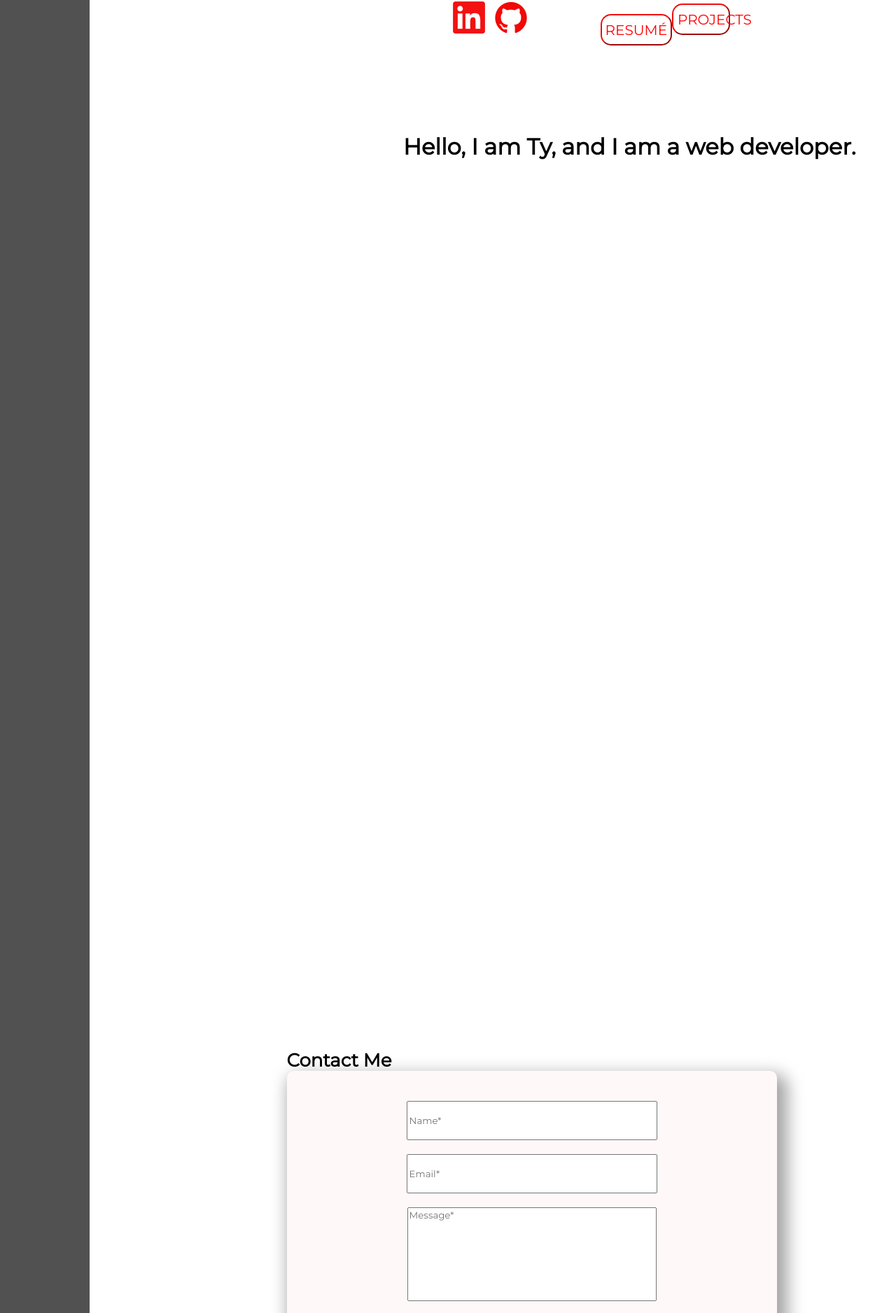
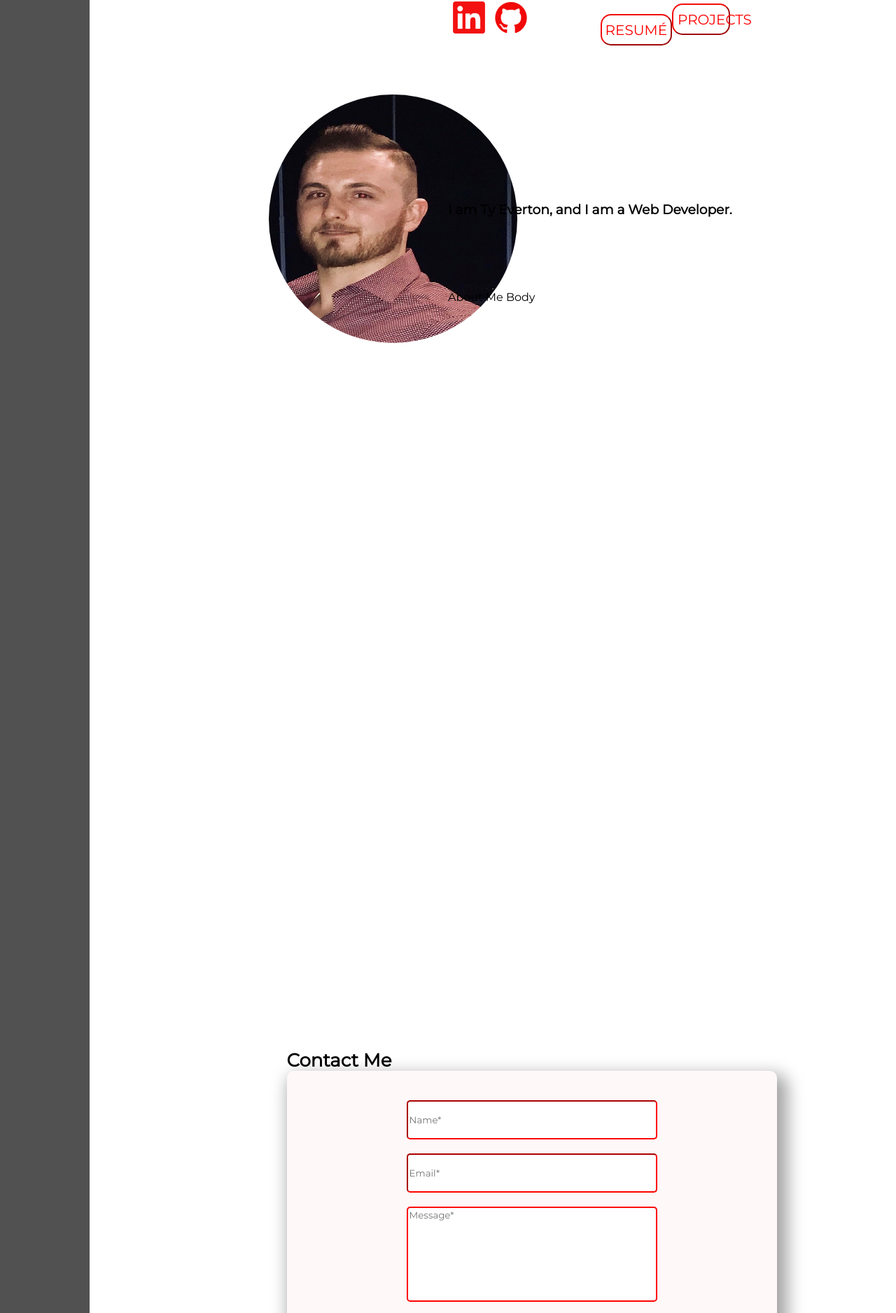
Before and after one commit to TyEverton/Portfolio-Revamp, a React (Create React App) app: page / in a window 1280 px wide. Shown: the part 30-1906 px from the top of the page at 70% size. Built offline with nearby package versions, Linux system fonts and the light colour scheme.

Commit message:
added photo and beginning to add about me section

```diff
--- a/public/index.css
+++ b/public/index.css
@@ -1,12 +1,3 @@
-
-
-.intro {
-  position: absolute;
-  left: 45%;
-  bottom: 65%;
-    font-family: 'Montserrat';
-}
-
 .navButtons {
   display: flex;
   flex-direction: row;
--- a/public/index.html
+++ b/public/index.html
@@ -18,7 +18,6 @@
   <body>
     <title></title>
     <div id="root"></div>
-    <h1 class="intro">Hello, I am Ty, and I am a web developer.</h1>
     <section class="navButtons">
       <a href="https://www.linkedin.com/in/ty-everton/" target="_blank"
         ><button class="devicon-linkedin-plain"></button
--- a/src/App.js
+++ b/src/App.js
@@ -1,7 +1,8 @@
 import './App.css'
-import NavBar from "./Components/NavBar"
-import DownloadLink from "./Components/ResumeDownload"
-import ContactForm from "./Components/ContactForm"
+import NavBar from './Components/NavBar'
+import DownloadLink from './Components/ResumeDownload'
+import ContactForm from './Components/ContactForm'
+import AboutMe from './Components/AboutMe'
 
 function App() {
   return (
@@ -9,6 +10,7 @@ function App() {
       <NavBar />
       <DownloadLink />
       <ContactForm />
+      <AboutMe />
     </div>
   )
 }
--- a/src/Components/AboutMe.js
+++ b/src/Components/AboutMe.js
@@ -0,0 +1,19 @@
+import React from 'react'
+import Photo from '../ProfilePicture.jpg'
+import './aboutme.css'
+
+const AboutMe = () => {
+  return (
+    <div>
+      <img className="photo" alt="Ty Everton" src={Photo} />
+      <section>
+        <h3 className="aboutMeIntro">
+          I am Ty Everton, and I am a Web Developer.
+        </h3>
+        <p className="aboutMeBody">About Me Body</p>
+      </section>
+    </div>
+  )
+}
+
+export default AboutMe
--- a/src/Components/NavBar.js
+++ b/src/Components/NavBar.js
@@ -4,7 +4,6 @@ import "./navbar.css"
 const NavBar = () => {
   return (
     <div>
-      {/* <button className="navBtns">PROJECTS</button> */}
       <div className="navBar"></div>
       <button className="navBtns">PROJECTS</button>
     </div>
--- a/src/Components/ResumeDownload.js
+++ b/src/Components/ResumeDownload.js
@@ -8,7 +8,6 @@ class DownloadLink extends Component {
     const doc = new jsPDF('landscape', 'px', 'a4', 'false')
     doc.addImage(Resume, 'PNG', 100, 0, 380, 450)
     doc.save('Ty Everton Resume.pdf')
-
   }
   render() {
     return (
--- a/src/Components/aboutme.css
+++ b/src/Components/aboutme.css
@@ -0,0 +1,30 @@
+.photo {
+  height: 355px;
+  width: 355px;
+  border-radius: 50%;
+  position: absolute;
+  bottom: 35%;
+  left: 30%;
+}
+
+
+.aboutMeHeader {
+  position: absolute;
+  bottom: 60%;
+  left: 50%;
+  font-family: 'Montserrat';
+}
+
+.aboutMeIntro {
+  position: absolute;
+  bottom: 55%;
+  left: 50%;
+  font-family: 'Montserrat';
+}
+
+.aboutMeBody {
+  position: absolute;
+  bottom: 40%;
+  left: 50%;
+  font-family: 'Montserrat';
+}
--- a/src/Components/contactform.css
+++ b/src/Components/contactform.css
@@ -12,6 +12,7 @@
   left: 32%;
   top: 195%;
   border-radius: 10px;
+
 }
 
 .contactHeader {
@@ -35,7 +36,6 @@
   font-size: 20px;
   color: red;
   top: 15px;
-  left: 11px;
   font-family: 'Montserrat';
   cursor: pointer;
 }
@@ -50,11 +50,17 @@
   resize: none;
   position: relative;
   width: 50%;
-    font-family: 'Montserrat';
+  font-family: 'Montserrat';
+  border-color: rgb(255, 0, 0);
+  border-radius: 5px;
+  border-width: 2px;
 }
 
 .input {
   width: 50%;
   height: 50px;
   font-family: 'Montserrat';
+  border-color: rgb(255, 0, 0);
+  border-radius: 5px;
+  border-width: 2px;
 }
```
Also changed, not shown: src/ProfilePicture.jpg (added).
